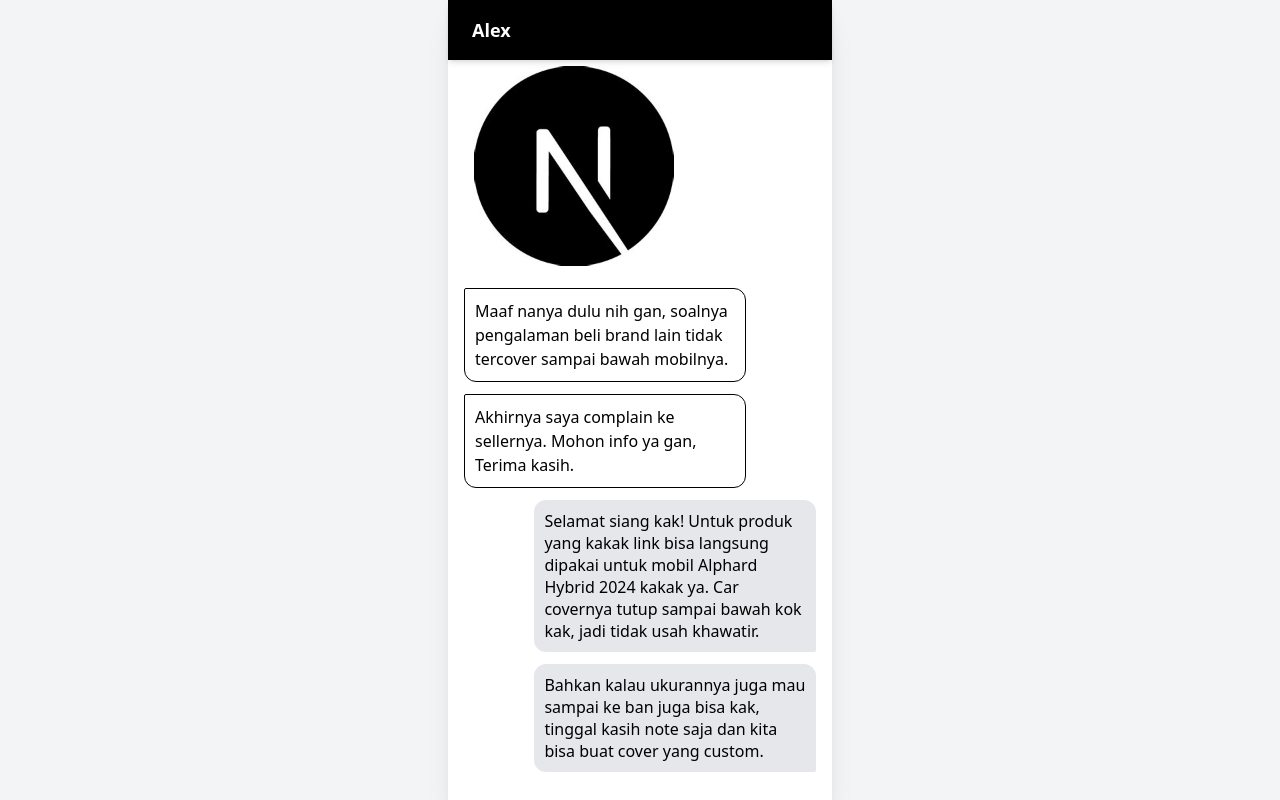
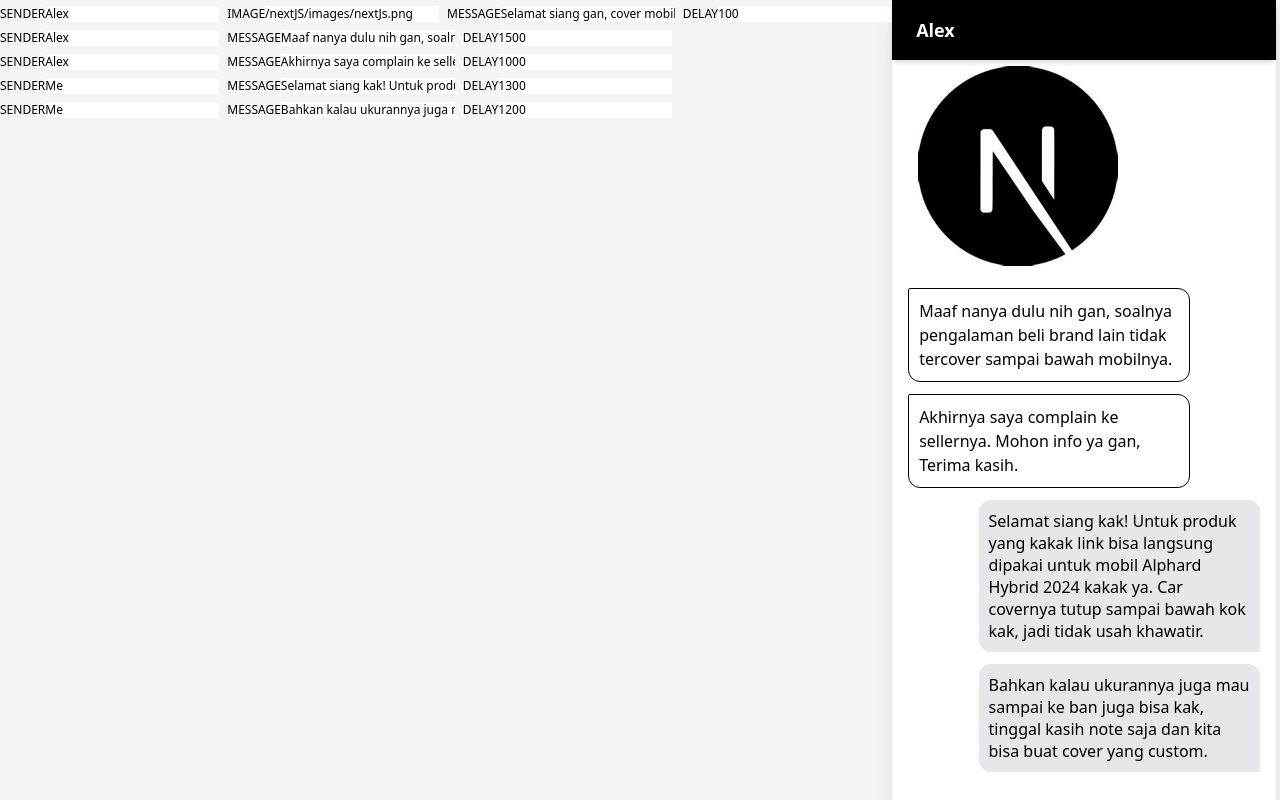
Before and after one commit to Colossies/nextJS, a Next.js app: page /nextJS/chat_simulator in a window 1280 px wide. Built offline with nearby package versions, Linux system fonts and the light colour scheme.

Commit message:
Prototype for Display and Change Conversation

```diff
--- a/app/chat_simulator/page.tsx
+++ b/app/chat_simulator/page.tsx
@@ -8,12 +8,14 @@ const CHAT_PARTNER = "Alex";
 
 // The whole conversation
 const CONVERSATION_DATA = [
-  { sender: 'Alex', image: "/nextJS/images/nextJs.png", message: "Selamat siang gan, cover mobil untuk Alphard Hybrid 2024 modelista ukuran tinggi bisa nggak ya?", delay: 100 },
-  { sender: 'Alex', message: "Maaf nanya dulu nih gan, soalnya pengalaman beli brand lain tidak tercover sampai bawah mobilnya.", delay: 1500 },
-  { sender: 'Alex', message: "Akhirnya saya complain ke sellernya. Mohon info ya gan, Terima kasih.", delay: 1000 },
-  { sender: 'Me', message: "Selamat siang kak! Untuk produk yang kakak link bisa langsung dipakai untuk mobil Alphard Hybrid 2024 kakak ya. Car covernya tutup sampai bawah kok kak, jadi tidak usah khawatir.", delay: 1300 },
-  { sender: 'Me', message: "Bahkan kalau ukurannya juga mau sampai ke ban juga bisa kak, tinggal kasih note saja dan kita bisa buat cover yang custom.", delay: 1200 }
+  { id: 1, sender: 'Alex', image: "/nextJS/images/nextJs.png", message: "Selamat siang gan, cover mobil untuk Alphard Hybrid 2024 modelista ukuran tinggi bisa nggak ya?", delay: 100 },
+  { id: 2, sender: 'Alex', message: "Maaf nanya dulu nih gan, soalnya pengalaman beli brand lain tidak tercover sampai bawah mobilnya.", delay: 1500 },
+  { id: 3, sender: 'Alex', message: "Akhirnya saya complain ke sellernya. Mohon info ya gan, Terima kasih.", delay: 1000 },
+  { id: 4, sender: 'Me', message: "Selamat siang kak! Untuk produk yang kakak link bisa langsung dipakai untuk mobil Alphard Hybrid 2024 kakak ya. Car covernya tutup sampai bawah kok kak, jadi tidak usah khawatir.", delay: 1300 },
+  { id: 5, sender: 'Me', message: "Bahkan kalau ukurannya juga mau sampai ke ban juga bisa kak, tinggal kasih note saja dan kita bisa buat cover yang custom.", delay: 1200 }
 ];
+
+
 
 // Double green checkmark component
 const Checkmark = () => {
@@ -31,6 +33,7 @@ const Product = () => {
     <></>
   )
 }
+
 
 const DisplayConversationData = () => {
   let str = "";
@@ -50,7 +53,8 @@ const DisplayConversationData = () => {
 
 console.log(DisplayConversationData());
 
-const MobileChatPage = () => {
+// The page
+export default function Page() {
   const [displayedMessages, setDisplayedMessages] = useState([]);
   const messagesEndRef = useRef(null);
 
@@ -82,13 +86,52 @@ const MobileChatPage = () => {
     scrollToBottom();
   }, [displayedMessages.length]);
 
+  const modifyConversation = (id, content) => {
+    const data = CONVERSATION_DATA.filter(d => d.id === id)[0];
+    const mData = Object.assign(data, content);
+  }
+
+  const reorderConversation = (idx1, idx2) => {
+    const temp = CONVERSATION_DATA[idx1]
+    CONVERSATION_DATA[idx1] = CONVERSATION_DATA[idx2];
+    CONVERSATION_DATA[idx2] = temp;
+  }
+
+  // the actual content of the page
   return (
-    <>
-      <Head>
-        <title>{CHAT_PARTNER}</title>
-      </Head>
+    <div className = "w-full h-full flex flex-row">
+      {/* Data Editor */}
+      <div className = "flex flex-col">
+        {CONVERSATION_DATA.map((content) => {
+          return (
+            <div key = {content.id} className = "flex flex-row space-x-2">
+              {
+                Object.entries(content).map(([key, value]) => {
+                  if(key === 'id') return null;
+                  return (
+                    <div key = {key}>
+                      <label className = "w-20 text-xs uppercase">
+                        {key}
+                      </label>
+                      <input
+                        type = "text"
+                        className = "text-xs"
+                        value = {value}
+                        onChange = {(e) => {
+                          modifyConversation(content.id, {[key]: e.target.value});
+                        }}
+                      >
+                      </input>
+                    </div>
+                  )
+                })
+              }
+            </div>
+          )
+        })}
 
-      {/* Outer container - Will be shaped like a mobile view */}
+      </div>
+      {/* Outer container For Chat View */}
       <div className="flex justify-center bg-gray-100 min-h-screen">
         <div className="w-full max-w-sm bg-white shadow-xl flex flex-col h-screen">
 
@@ -124,7 +167,7 @@ const MobileChatPage = () => {
                   <div
                     className={`flex ${isPartner ? 'justify-start' : 'justify-end'}`}
                   >
-                    <div className={`${bubbleClasses} rounded-br-sm self-end flex items-end`}>
+                    <div className={`${bubbleClasses} rounded-br-sm self-end flex items-end p-0`}>
                       {message.image &&
                         <Image
                               src = {message.image}
@@ -148,8 +191,6 @@ const MobileChatPage = () => {
           </div>
         </div>
       </div>
-    </>
+    </div>
   );
 };
-
-export default MobileChatPage;
```
